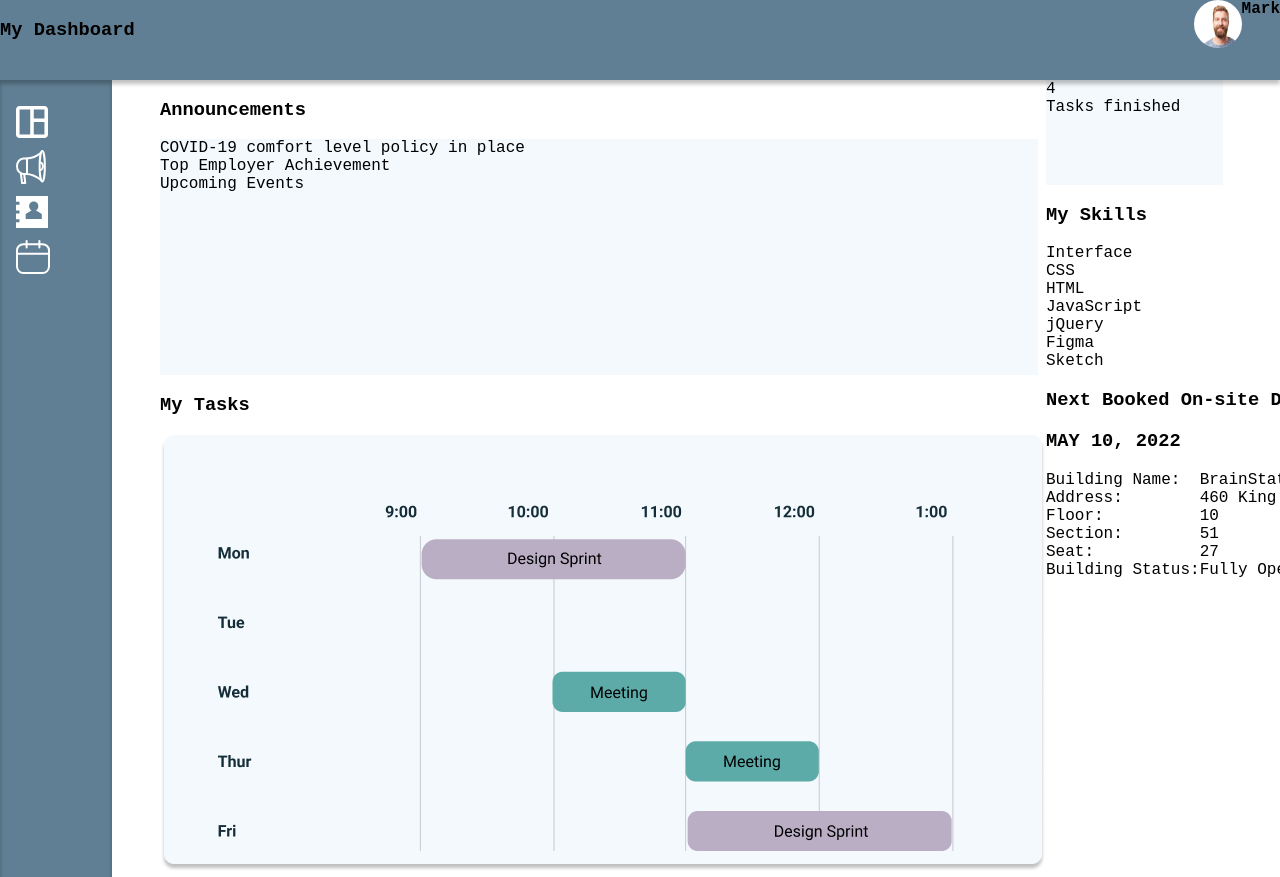
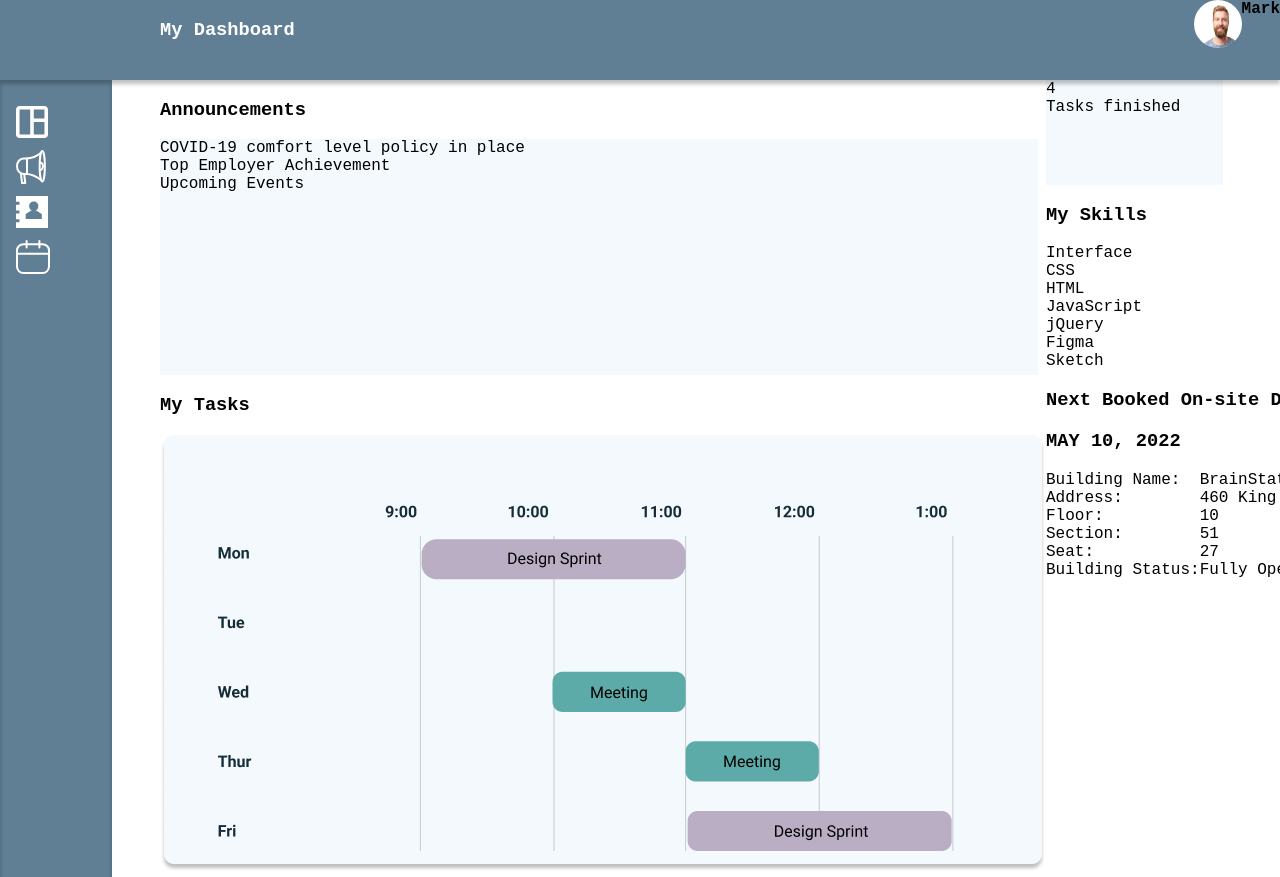
Before and after one commit to sayemfarhad001/justhink-client, a React (Create React App) app: page / in a window 1280 px wide. Shown: the top 877 px of the page. Built offline with nearby package versions, Linux system fonts and the light colour scheme; no server answers.

Commit message:
relocated employeelist

```diff
--- a/src/App.js
+++ b/src/App.js
@@ -3,8 +3,9 @@ import React, { Component } from "react";
 import { BrowserRouter, Route, Switch } from "react-router-dom";
 import Dashboard from "./components/Dashboard/Dashboard";
 import Header from "./components/Header/Header"
+import axios from "axios";
 
-import User from "./components/User/User"
+// import User from "./components/User/User"
 import EmployeeList from "./components/EmployeeList/EmployeeList";
 import SideBar from "./components/SideBar/SideBar";
 // import HomePage from "./pages/HomePage/HomePage";
@@ -19,6 +20,17 @@ import SideBar from "./components/SideBar/SideBar";
 // import EditItemPage from "./pages/EditItemPage/EditItemPage";
 
 class App extends Component {
+  state = {
+    users: [],
+    selectedUser: []
+  };
+
+  componentDidMount() {
+    axios.get(`http://localhost:8080/dashboard`).then((response) => {
+      this.setState({ users: response.data });
+    });
+  }
+
   render() {
     return (
       <div className="App">
@@ -26,8 +38,8 @@ class App extends Component {
         <Header />
           <Switch>
             <Route exact path="/" component={Dashboard} />
-            <Route path="/employees" render={(props)=>{<EmployeeList users={this.state.users} match={props.match}/>}}/>
-            <Route path="/employees/:id" render={(props)=>{<User users={this.state.users} match={props.match}/>}}/>
+            <Route exact path="/employees" render={(props)=>{<EmployeeList users={this.state.users} {...props}/>}}/>
+            {/* <Route path="/employees/:id" render={(props)=>{<User users={this.state.users} match={props.match}/>}}/> */}
             {/* <Route exact path="/employees/:id" component={User} /> */}
           </Switch>
           <SideBar/>
--- a/src/components/Dashboard/Dashboard.js
+++ b/src/components/Dashboard/Dashboard.js
@@ -1,22 +1,13 @@
 import React from "react";
-import axios from "axios";
+
 import "./Dashboard.scss";
-import User from "../User/User";
-import EmployeeList from "../EmployeeList/EmployeeList";
-import { BrowserRouter, Route, Switch } from "react-router-dom";
+// import User from "../User/User";
+// import EmployeeList from "../EmployeeList/EmployeeList";
+// import { BrowserRouter, Route, Switch } from "react-router-dom";
 import task from "../../assets/images/13929.png"
 
 export default class Dashboard extends React.Component {
-  state = {
-    users: [],
-    selectedUser: []
-  };
 
-  componentDidMount() {
-    axios.get(`http://localhost:8080/dashboard`).then((response) => {
-      this.setState({ users: response.data });
-    });
-  }
   // getName() {
   //   let person = prompt("Please enter your name");
   //   if (person != null) {
@@ -32,7 +23,7 @@ export default class Dashboard extends React.Component {
     return (
       <main>
         {/* <p id="demo"></p> */}
-               {/* <EmployeeList users={this.state.users}/> */}
+
         {/* <User user={this.state.selectedUser[0]} setId={this.setState} /> */}
         {/* <BrowserRouter>
           <Switch>
@@ -54,7 +45,7 @@ export default class Dashboard extends React.Component {
                  </div>
                  <div className="task-wrapper">
                    <h3 className="task-title">My Tasks</h3>
-                   <img src={task}></img>
+                   <img alt="" src={task}></img>
                  </div>
   </div>
 
--- a/src/components/Dashboard/Dashboard.scss
+++ b/src/components/Dashboard/Dashboard.scss
@@ -1,7 +1,7 @@
-// .dashboard-main{
-//     display: flex;
-//     width: 100%;
-// }
+.dashboard-main{
+    display: flex;
+    width: 100%;
+}
 
 .dashboard__container {
     // padding-left: 100px;
--- a/src/components/Header/Header.js
+++ b/src/components/Header/Header.js
@@ -1,11 +1,12 @@
 import React from "react";
 import "./Header.scss";
+import { Link } from "react-router-dom";
 import userImg from "../../assets/images/mark.jpg"
 
 const Header = () => {
   return (
     <div className="main-container">
-      <h3>My Dashboard</h3>
+      <Link className="dashboard__link" to="/"><h3>My Dashboard</h3></Link>
       <div className="user">
         <img src={userImg} alt="user__img"></img>
         <h4 className="user__name">Mark</h4>
--- a/src/components/Header/Header.scss
+++ b/src/components/Header/Header.scss
@@ -1,3 +1,8 @@
+.dashboard__link{
+  text-decoration: none;
+  color: white;
+  padding-left: 10rem;
+}
 .main-container {
   display: flex;
   justify-content: space-between;
--- a/src/components/SideBar/SideBar.js
+++ b/src/components/SideBar/SideBar.js
@@ -4,7 +4,7 @@ import dashboard from "../../assets/icons/dash.svg"
 import announcement from "../../assets/icons/announcement.svg"
 import employees from "../../assets/icons/employees.svg"
 import calendar from "../../assets/icons/calendar.svg"
-
+import { Link } from 'react-router-dom'
 const SideBar = () => {
   return (
     <div>
@@ -13,7 +13,9 @@ const SideBar = () => {
 <div class="sidenav">
   <img src={dashboard}></img>
   <img src={announcement}></img>
-  <img src={employees}></img>
+  <Link to="/employees">
+    <img src={employees}></img>
+  </Link>
   <img src={calendar}></img>
 
 </div>
```
